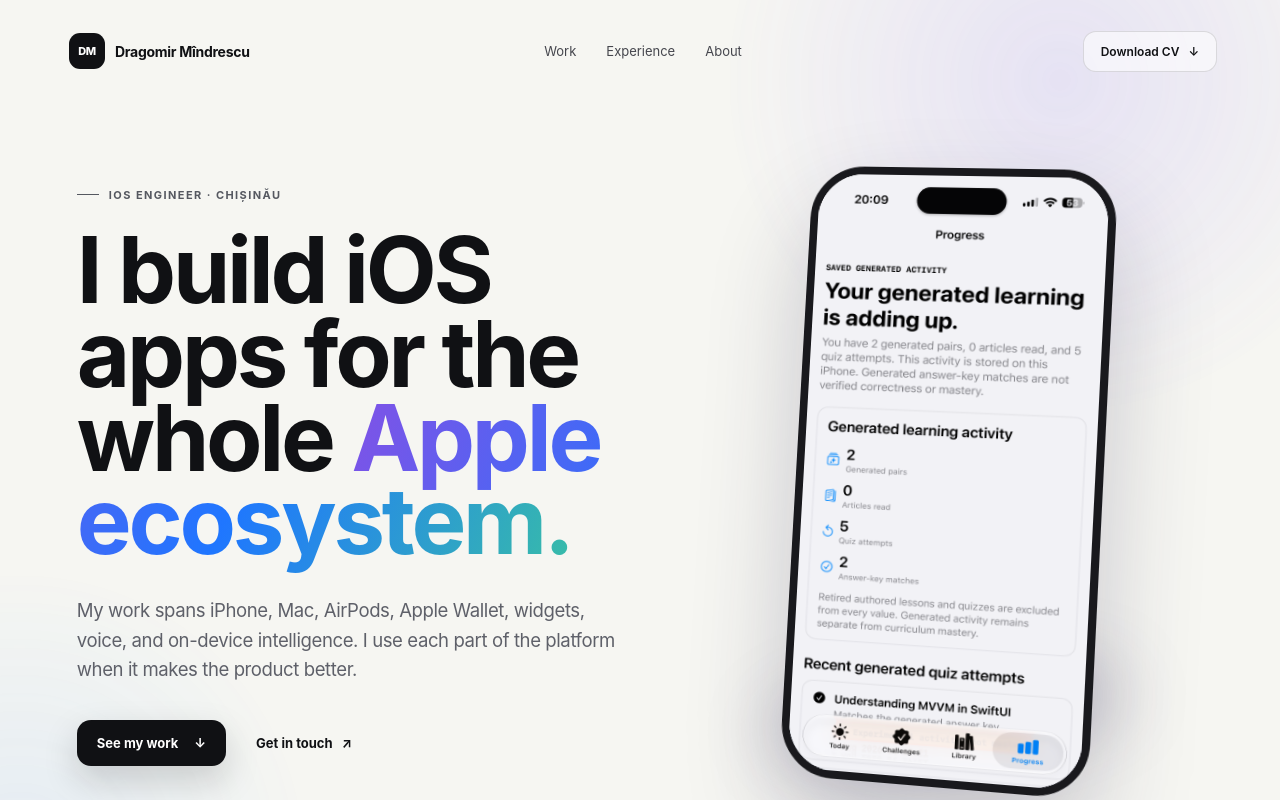
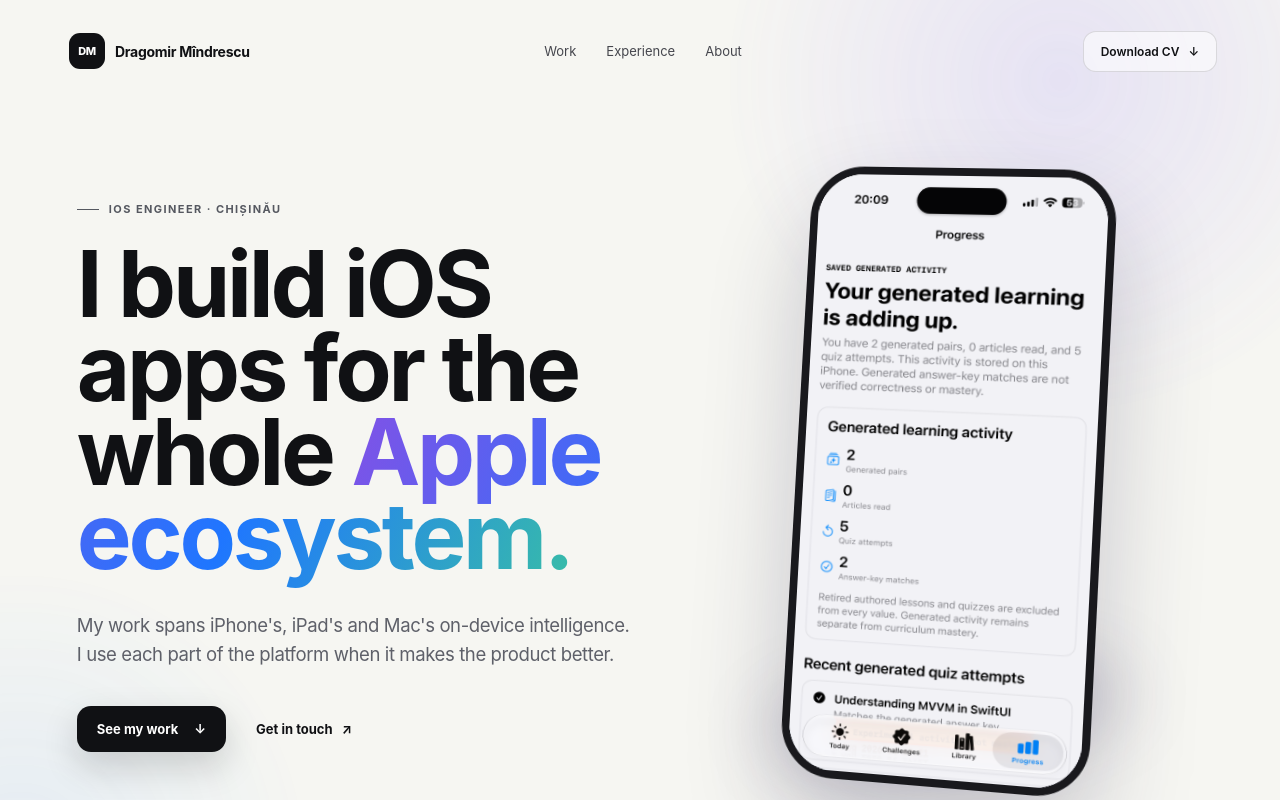
Before and after one commit to VintusS/Portfolio, a Next.js app: page / in a window 1280 px wide. Shown: the top 800 px of the page. Built offline with nearby package versions, Linux system fonts and the light colour scheme; no server answers.

Commit message:
chore: slightly changed main message

```diff
--- a/app/page.tsx
+++ b/app/page.tsx
@@ -343,7 +343,7 @@
             <p className="eyebrow hero-enter delay-1"><span /> iOS engineer · Chișinău</p>
             <h1 className="hero-enter delay-2">I build iOS apps for the whole <em>Apple ecosystem.</em></h1>
             <p className="hero-summary hero-enter delay-3">
-              My work spans iPhone, Mac, AirPods, Apple Wallet, widgets, voice, and on-device intelligence. I use each part of the platform when it makes the product better.
+              My work spans iPhone's, iPad's and Mac's on-device intelligence. I use each part of the platform when it makes the product better.
             </p>
             <div className="hero-actions hero-enter delay-4">
               <a className="button button-primary" href="#work">See my work <span>↓</span></a>
```
